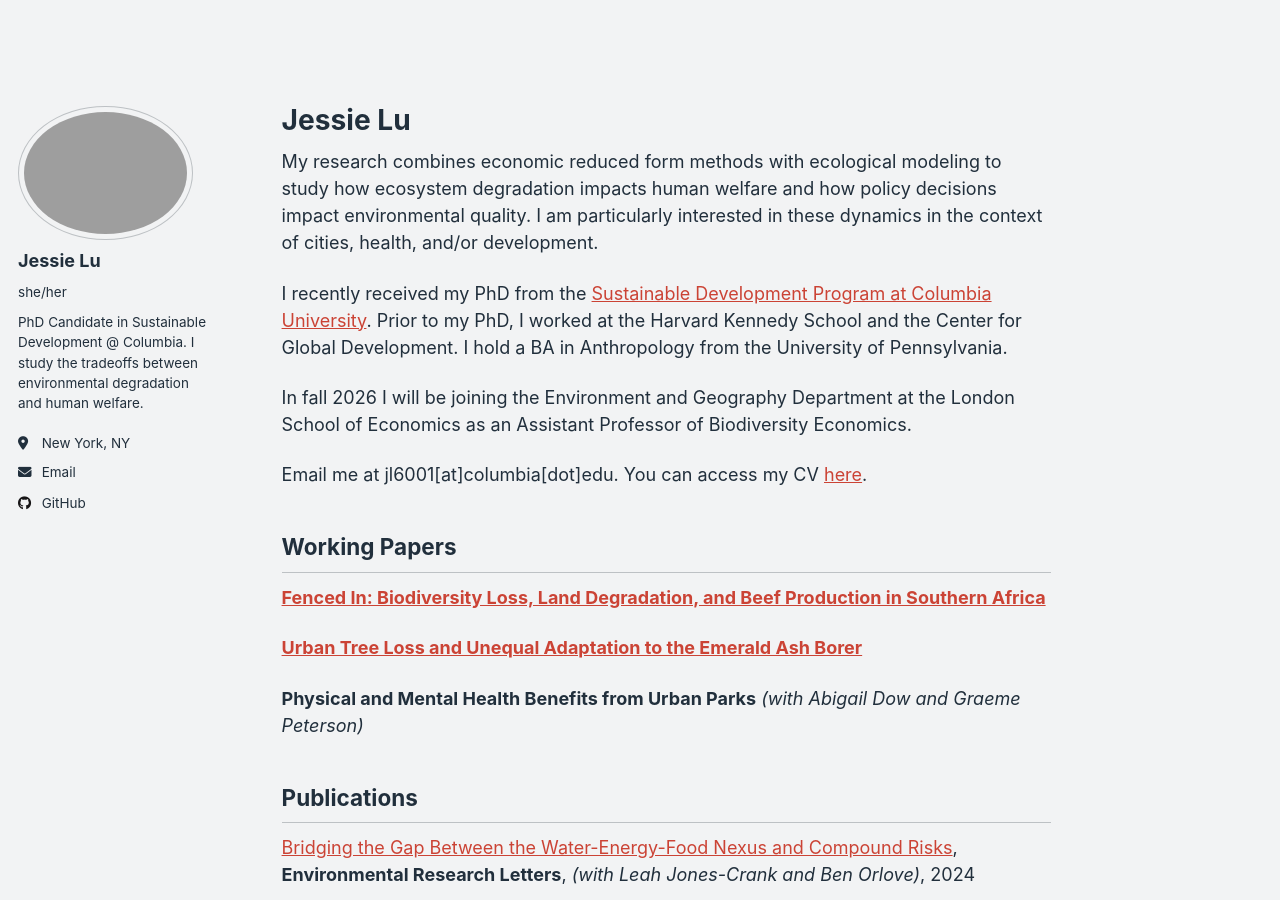
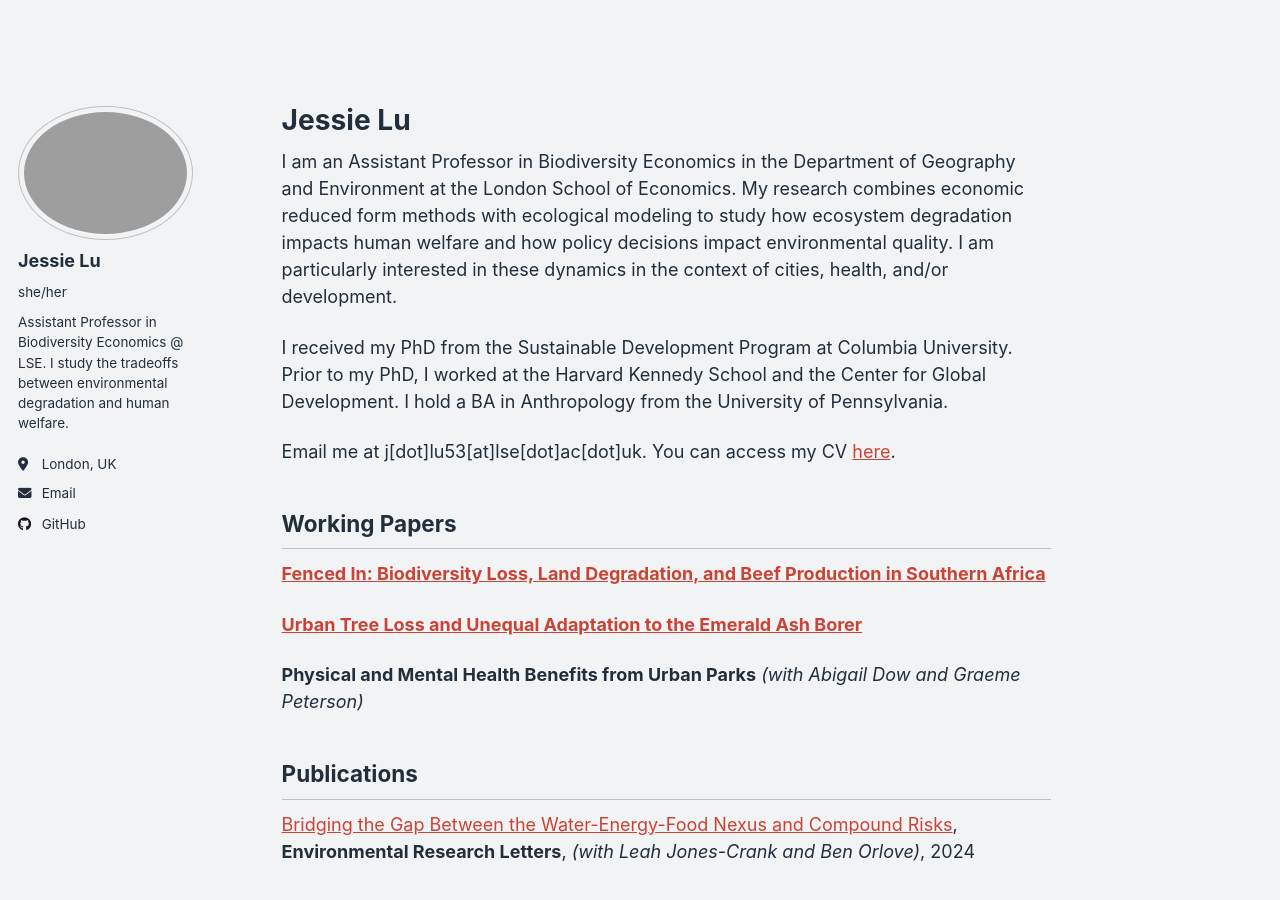
Before and after one commit to jessiexlu/jessiexlu.github.io, a Jekyll site: the page built from _pages/about.md, in a window 1280 px wide and 900 px high. Built offline with Jekyll 4.4.1, drawn with Linux system fonts in a browser that asks for light colours.

Commit message:
Updates July 2026

```diff
--- a/_config.yml
+++ b/_config.yml
@@ -12,7 +12,7 @@ site_theme               : "dark"
 title                    : "Jessie Lu"
 title_separator          : "-"
 name                     : &name "Jessie Lu"
-description              : &description "PhD Candidate in Sustainable Development @ Columbia"
+description              : &description "Assistant Professor in Biodiversity Economics @ LSE"
 url                      : https://jessiexlu.github.io # the base hostname & protocol for your site e.g. "https://[your GitHub username].github.io" or if you already have some other page hosted on Github then use "https://[your GitHub username].github.io/[Your Repo Name]"
 baseurl                  : "" # the subpath of your site, e.g. "/blog"
 repository               : "jessiexlu/jessiexlu.github.io"
@@ -25,11 +25,11 @@ author:
   avatar           : "profile.jpg"
   name             : "Jessie Lu"
   pronouns         : "she/her"
-  bio              : "PhD Candidate in Sustainable Development @ Columbia. I study the tradeoffs between environmental degradation and human welfare."
-  location         : "New York, NY"
+  bio              : "Assistant Professor in Biodiversity Economics @ LSE. I study the tradeoffs between environmental degradation and human welfare."
+  location         : "London, UK"
   employer         : #"Red Brick University"
   uri              : # URL
-  email            : "jl6001@columbia.edu"
+  email            : "j.lu53@lse.ac.uk"
 
   # Academic websites
   academia         : # URL
--- a/_pages/about.md
+++ b/_pages/about.md
@@ -7,13 +7,11 @@ redirect_from:
   - /about.html
 ---
 
-My research combines economic reduced form methods with ecological modeling to study how ecosystem degradation impacts human welfare and how policy decisions impact environmental quality. I am particularly interested in these dynamics in the context of cities, health, and/or development.
+I am an Assistant Professor in Biodiversity Economics in the Department of Geography and Environment at the London School of Economics. My research combines economic reduced form methods with ecological modeling to study how ecosystem degradation impacts human welfare and how policy decisions impact environmental quality. I am particularly interested in these dynamics in the context of cities, health, and/or development.
 
-I recently received my PhD from the [Sustainable Development Program at Columbia University](https://www.sipa.columbia.edu/sipa-education/phd-sustainable-development). Prior to my PhD, I worked at the Harvard Kennedy School and the Center for Global Development. I hold a BA in Anthropology from the University of Pennsylvania.
+I received my PhD from the Sustainable Development Program at Columbia University. Prior to my PhD, I worked at the Harvard Kennedy School and the Center for Global Development. I hold a BA in Anthropology from the University of Pennsylvania.
 
-In fall 2026 I will be joining the Environment and Geography Department at the London School of Economics as an Assistant Professor of Biodiversity Economics.
-
-Email me at jl6001[at]columbia[dot]edu. You can access my CV [here](https://jessiexlu.github.io/files/lu_cv_jun2026.pdf).
+Email me at j[dot]lu53[at]lse[dot]ac[dot]uk. You can access my CV [here](https://jessiexlu.github.io/files/lu_cv_july2026.pdf).
 
 Working Papers
 ------
```
Also changed, not shown: 1 other file.
